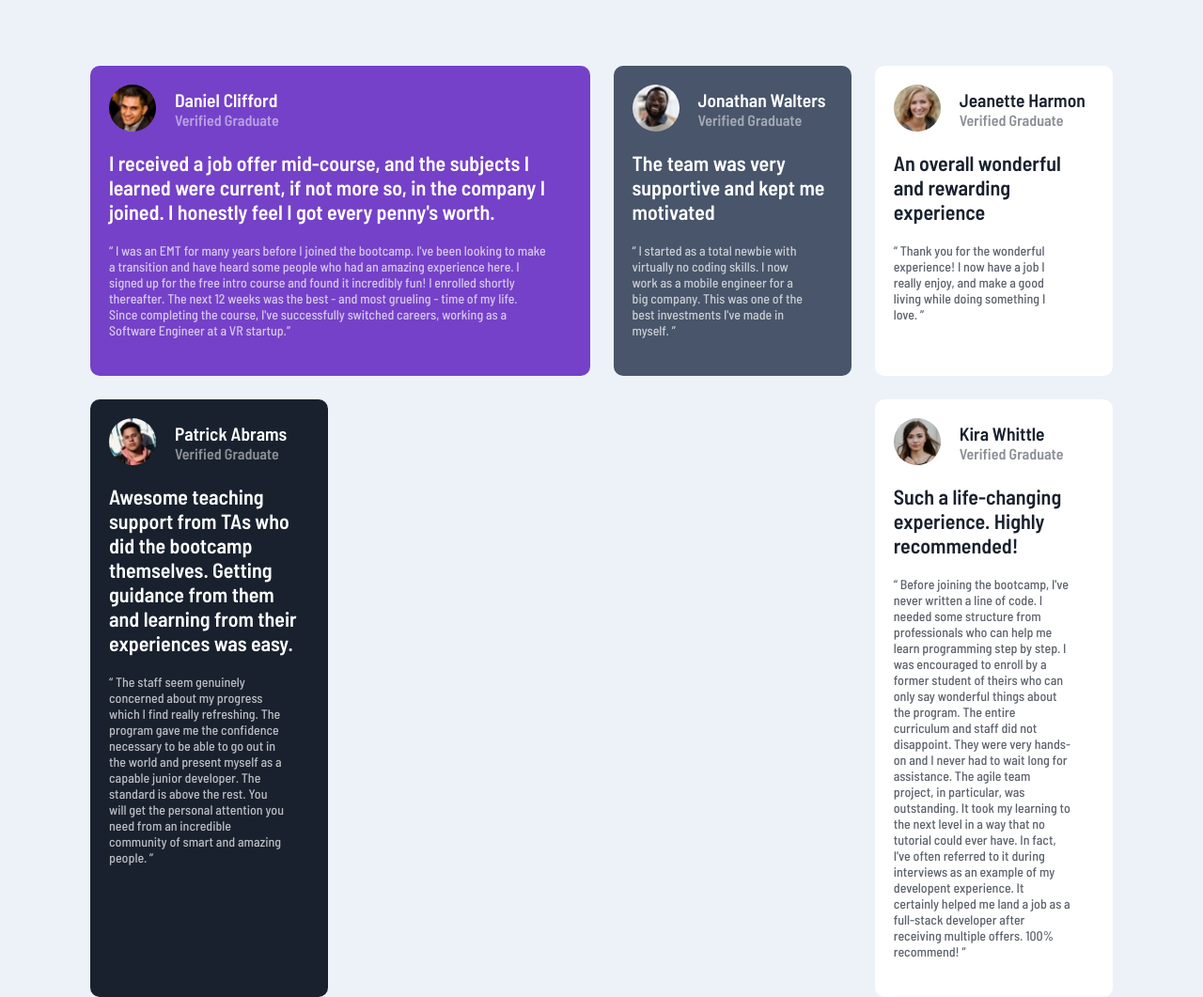
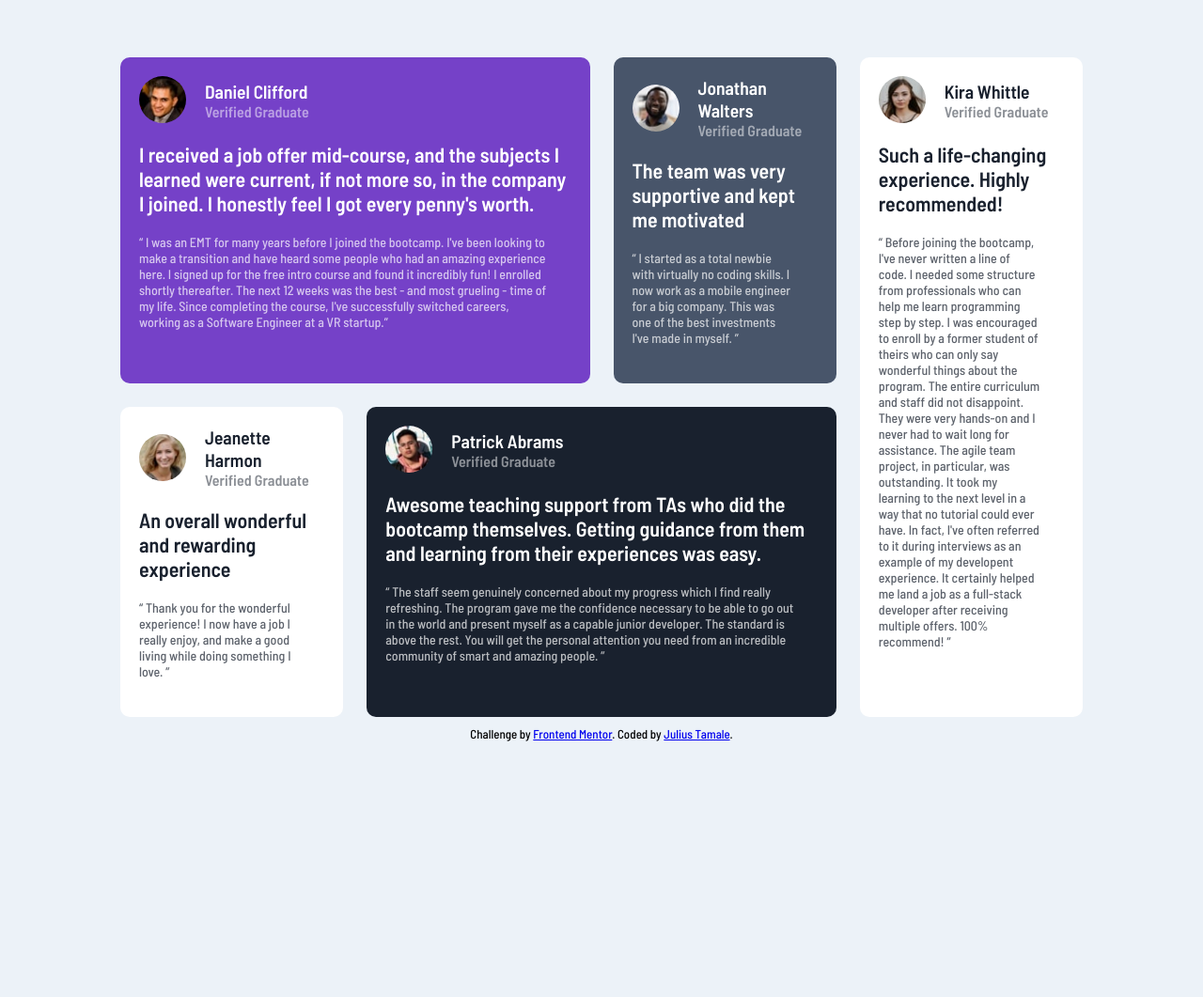
Before and after one commit to julius-tamale/testimonialchallenge, a plain HTML site: page index.html in a window 1280 px wide. Shown: the top 1061 px of the page at 94% size. After the commit the page ends 809 px from the top, so only its background shows below. Drawn offline with Linux system fonts and the light colour scheme.

Commit message:
Update 1.2.0

```diff
--- a/index.html
+++ b/index.html
@@ -106,7 +106,7 @@
     </main>
 
     <footer>
-        <p>Challenge by <a href='https://www.frontendmentor.io'>Frontend Mentor</a>. Coded by <a href='#' target="_blank">Julius Tamale</a>.</p>
+        <p>Challenge by <a href='https://www.frontendmentor.io'>Frontend Mentor</a>. Coded by <a href='https://www.linkedin.com/in/tamale-julius/' target="_blank">Julius Tamale</a>.</p>
     </footer>
 </body>
 </html>
--- a/styles.css
+++ b/styles.css
@@ -90,6 +90,9 @@ footer {
         flex-direction: column;
         justify-content: center;
         align-items: center;
+        width: 100vw;
+        height: 100vh;
+        overflow: hidden;
     }
 
     footer {
@@ -97,11 +100,19 @@ footer {
     }
     .main-container {
         grid-template-columns: repeat(4, 1fr);
+        margin-bottom: 10px;
+        width: 80%;
     }
     .purple-bg {
         grid-column: span 2;
     }
     .kira-white-bg {
-        grid-column: 4/5;
+        grid-area: 1/4/3/-1;
+    }
+    .white-bg {
+        grid-column: 1/2;
+    }
+    .black-blue-bg {
+        grid-column: 2/4;
     }
 }
```
Also changed, not shown: 1 other file.
